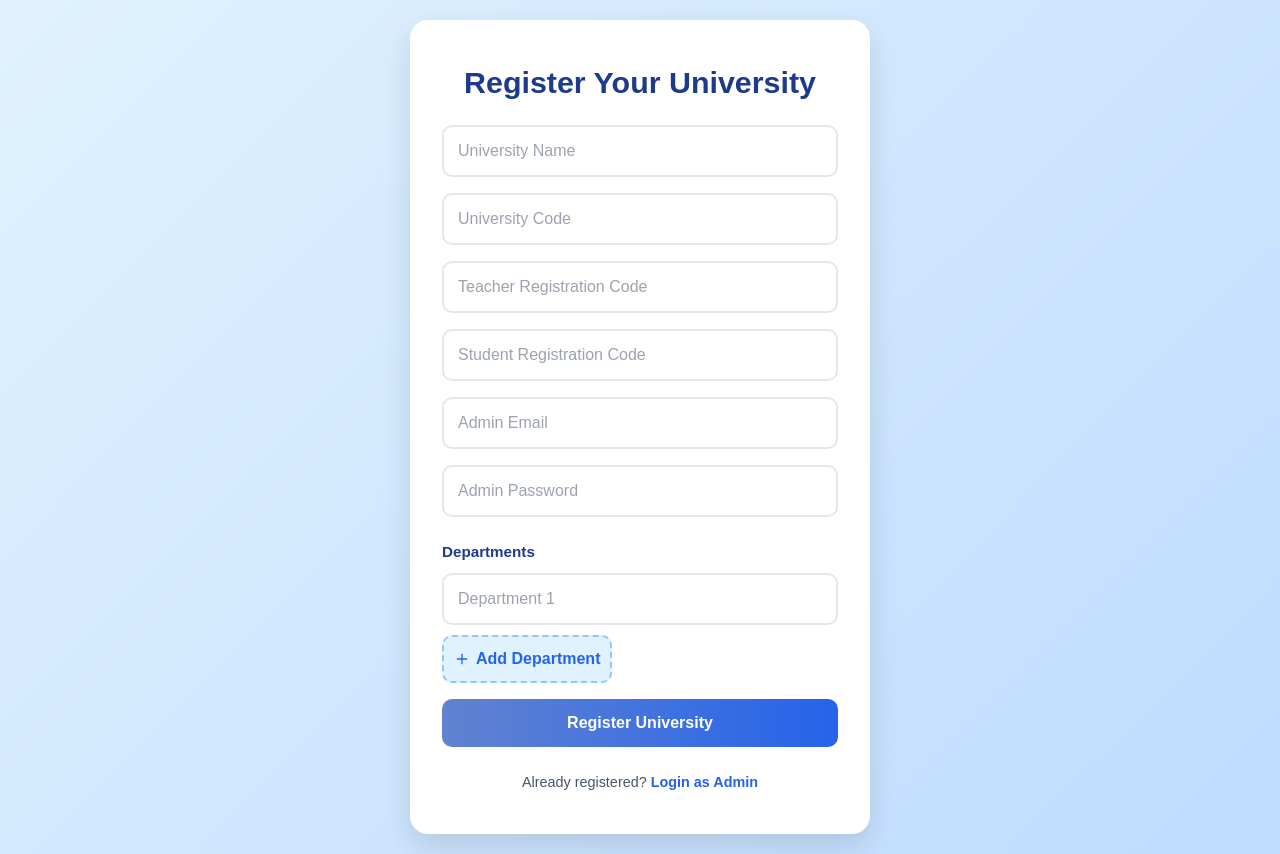
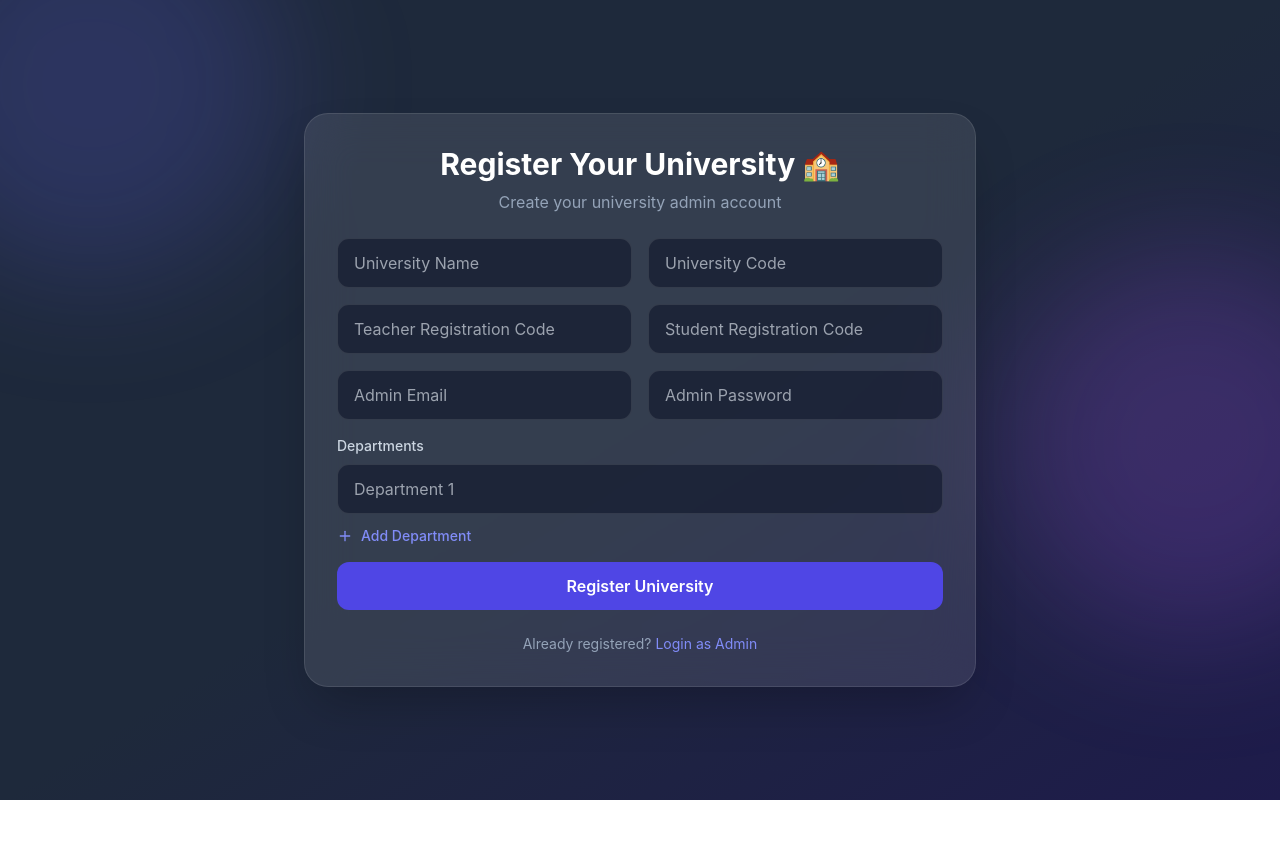
Before and after one commit to harshad1212/Campus_Buddy, a React (Create React App) app: page /register-university in a window 1280 px wide. After the commit the page ends 800 px from the top, so only its background shows below. Built offline with nearby package versions, Linux system fonts and the light colour scheme.

Commit message:
ui update

```diff
--- a/src/components/pages/AdminLogin.js
+++ b/src/components/pages/AdminLogin.js
@@ -2,12 +2,12 @@
 import React, { useState } from "react";
 import { Link, useNavigate } from "react-router-dom";
 import { motion } from "framer-motion";
-import { Loader2 } from "lucide-react";
-import "./css/AuthLayout.css"; // same CSS as login
+import { Loader2, Eye, EyeOff } from "lucide-react";
 
 const AdminLogin = () => {
   const [email, setEmail] = useState("");
   const [password, setPassword] = useState("");
+  const [showPassword, setShowPassword] = useState(false);
   const [loading, setLoading] = useState(false);
   const navigate = useNavigate();
 
@@ -19,7 +19,7 @@ const AdminLogin = () => {
       const res = await fetch(`${process.env.REACT_APP_API_URL}/api/login`, {
         method: "POST",
         headers: { "Content-Type": "application/json" },
-      body: JSON.stringify({ email, password }), // no need to force role here
+        body: JSON.stringify({ email, password }),
       });
 
       const data = await res.json();
@@ -30,17 +30,14 @@ const AdminLogin = () => {
         return;
       }
 
-    // ✅ Check if user is actually an admin
+      // ✅ Admin check
       if (data.user.role !== "admin") {
         alert("Access denied. Only admins can log in here.");
         return;
       }
 
-    // ✅ Save both token and user info
       localStorage.setItem("token", data.token);
       localStorage.setItem("user", JSON.stringify(data.user));
-
-    console.log("✅ Logged in admin:", data.user);
 
       alert(`Welcome, ${data.user.name}!`);
       navigate("/admin-dashboard");
@@ -51,60 +48,133 @@ const AdminLogin = () => {
     }
   };
 
+  return (
+    <div className="relative min-h-screen overflow-hidden bg-gradient-to-br from-slate-800 via-slate-800 to-indigo-950 flex items-center justify-center px-4">
 
-  return (
-    <div className="login-wrapper">
+      {/* ================= BACKGROUND BLOBS ================= */}
       <motion.div
-        className="login-card"
+        className="absolute -top-32 -left-32 w-96 h-96 bg-indigo-500/20 rounded-full blur-3xl"
+        animate={{ x: [0, 40, -20], y: [0, 30, -10] }}
+        transition={{ duration: 18, repeat: Infinity, ease: "easeInOut" }}
+      />
+      <motion.div
+        className="absolute top-1/3 -right-32 w-96 h-96 bg-purple-500/20 rounded-full blur-3xl"
+        animate={{ x: [0, -40, 20], y: [0, -30, 10] }}
+        transition={{ duration: 20, repeat: Infinity, ease: "easeInOut" }}
+      />
+      <motion.div
+        className="absolute bottom-0 left-1/3 w-96 h-96 bg-cyan-500/20 rounded-full blur-3xl"
+        animate={{ x: [0, 20, -30], y: [0, -20, 10] }}
+        transition={{ duration: 22, repeat: Infinity, ease: "easeInOut" }}
+      />
+
+      {/* ================= ADMIN LOGIN CARD ================= */}
+      <motion.div
         initial={{ opacity: 0, y: 40 }}
         animate={{ opacity: 1, y: 0 }}
         transition={{ duration: 0.6 }}
+        className="
+          relative z-10 my-10
+          w-full max-w-md
+          bg-white/10 backdrop-blur-xl
+          border border-white/10
+          rounded-3xl shadow-2xl
+          p-8 text-slate-200
+        "
       >
-        <motion.h2
-          className="login-title"
-          initial={{ y: -30, opacity: 0 }}
-          animate={{ y: 0, opacity: 1 }}
-          transition={{ delay: 0.1 }}
-        >
-          Admin Login
-        </motion.h2>
+        {/* TITLE */}
+        <h2 className="text-3xl font-bold text-center text-white mb-2">
+          Admin Login 🔐
+        </h2>
+        <p className="text-center text-slate-400 mb-6">
+          University administration access
+        </p>
 
-        <motion.form
-          onSubmit={handleAdminLogin}
-          className="login-form"
-          initial={{ opacity: 0, scale: 0.95 }}
-          animate={{ opacity: 1, scale: 1 }}
-          transition={{ delay: 0.2 }}
-        >
+        {/* FORM */}
+        <form onSubmit={handleAdminLogin} className="space-y-4">
           <input
             type="email"
             placeholder="University Email"
             value={email}
             onChange={(e) => setEmail(e.target.value)}
             required
+            className="
+              w-full px-4 py-3 rounded-xl
+              bg-slate-900/60 text-white
+              border border-white/10
+              focus:ring-2 focus:ring-indigo-500
+              outline-none
+            "
           />
+
+          {/* PASSWORD WITH TOGGLE */}
+          <div className="relative">
             <input
-            type="password"
+              type={showPassword ? "text" : "password"}
               placeholder="Password"
               value={password}
               onChange={(e) => setPassword(e.target.value)}
               required
+              className="
+                w-full px-4 py-3 rounded-xl
+                bg-slate-900/60 text-white
+                border border-white/10
+                focus:ring-2 focus:ring-indigo-500
+                outline-none
+              "
             />
-          <button type="submit" disabled={loading}>
-            {loading ? <Loader2 className="animate-spin" size={18} /> : "Login"}
+            <button
+              type="button"
+              onClick={() => setShowPassword(!showPassword)}
+              className="absolute right-3 top-1/2 -translate-y-1/2 text-slate-400 hover:text-white"
+            >
+              {showPassword ? <EyeOff size={18} /> : <Eye size={18} />}
             </button>
-        </motion.form>
+          </div>
 
-        <div className="login-links">
+          <button
+            type="submit"
+            disabled={loading}
+            className="
+              w-full py-3 rounded-xl
+              bg-indigo-600 hover:bg-indigo-500
+              text-white font-semibold
+              flex items-center justify-center
+              transition-all disabled:opacity-60
+            "
+          >
+            {loading ? <Loader2 className="animate-spin" size={20} /> : "Login"}
+          </button>
+        </form>
+
+        {/* LINKS */}
+        <div className="mt-6 text-sm text-center space-y-2">
           <p>
-            Don’t have an admin account?{" "}
-            <Link to="/register-university" className="link-primary">
-              Register University
+            <Link
+              to="/forgot-password"
+              className="text-slate-400 hover:text-white"
+            >
+              Forgot Password?
             </Link>
           </p>
-          <p>
-            <Link to="/forgot-password" className="link-secondary">
-              Forgot Password?
+        </div>
+
+        {/* FOOTER */}
+        <div className="mt-4 pt-4 border-t border-white/10 text-center text-sm">
+          <p className="text-slate-400 mb-1">Not an Admin?</p>
+          <Link
+            to="/login"
+            className="text-indigo-400 hover:underline font-medium"
+          >
+            Go to User Login
+          </Link>
+          <p className="mt-2">
+            or{" "}
+            <Link
+              to="/register-university"
+              className="text-indigo-400 hover:underline"
+            >
+              Register your University
             </Link>
           </p>
         </div>
--- a/src/components/pages/ForgotPassword.js
+++ b/src/components/pages/ForgotPassword.js
@@ -1,19 +1,20 @@
-import React, { useState } from 'react';
-import { Link } from 'react-router-dom';
-import { motion } from 'framer-motion';
-import './css/ForgotPassword.css';
+import React, { useState } from "react";
+import { Link } from "react-router-dom";
+import { motion } from "framer-motion";
+import { Loader2 } from "lucide-react";
 
-const API_BASE_URL = process.env.REACT_APP_API_URL || "http://localhost:4000";
+const API_BASE_URL =
+  process.env.REACT_APP_API_URL || "http://localhost:4000";
 
 const ForgotPassword = () => {
-  const [email, setEmail] = useState('');
-  const [message, setMessage] = useState('');
+  const [email, setEmail] = useState("");
+  const [message, setMessage] = useState(null);
   const [loading, setLoading] = useState(false);
 
   const handleReset = async (e) => {
     e.preventDefault();
     setLoading(true);
-    setMessage('');
+    setMessage(null);
 
     try {
       const res = await fetch(`${API_BASE_URL}/api/password/forgot`, {
@@ -21,49 +22,125 @@ const ForgotPassword = () => {
         headers: { "Content-Type": "application/json" },
         body: JSON.stringify({ email }),
       });
+
       const data = await res.json();
 
       if (res.ok) {
-        setMessage({ type: 'success', text: "✅ Password reset link sent! Check your email." });
+        setMessage({
+          type: "success",
+          text: "✅ Password reset link sent! Check your email.",
+        });
       } else {
-        setMessage({ type: 'error', text: `❌ ${data.message}` });
+        setMessage({
+          type: "error",
+          text: `❌ ${data.message || "Something went wrong"}`,
+        });
       }
-    } catch (err) {
-      setMessage({ type: 'error', text: "❌ Something went wrong. Try again." });
+    } catch {
+      setMessage({
+        type: "error",
+        text: "❌ Server error. Please try again.",
+      });
     } finally {
       setLoading(false);
     }
   };
 
   return (
-    <div className="forgot-wrapper">
+    <div className="relative min-h-screen overflow-hidden bg-gradient-to-br from-slate-800 via-slate-800 to-indigo-950 flex items-center justify-center px-4">
+
+      {/* BACKGROUND BLOBS */}
       <motion.div
-        className="forgot-card"
+        className="absolute -top-32 -left-32 w-96 h-96 bg-indigo-500/20 rounded-full blur-3xl"
+        animate={{ x: [0, 40, -20], y: [0, 30, -10] }}
+        transition={{ duration: 18, repeat: Infinity, ease: "easeInOut" }}
+      />
+      <motion.div
+        className="absolute top-1/3 -right-32 w-96 h-96 bg-purple-500/20 rounded-full blur-3xl"
+        animate={{ x: [0, -40, 20], y: [0, -30, 10] }}
+        transition={{ duration: 20, repeat: Infinity, ease: "easeInOut" }}
+      />
+
+      {/* CARD */}
+      <motion.div
         initial={{ opacity: 0, y: 40 }}
         animate={{ opacity: 1, y: 0 }}
         transition={{ duration: 0.6 }}
+        className="
+          relative z-10 w-full max-w-md
+          bg-white/10 backdrop-blur-xl
+          border border-white/10
+          rounded-3xl shadow-2xl
+          p-8 text-slate-200
+        "
       >
-        <h2 className="forgot-title">Forgot Password?</h2>
-        <form className="forgot-form" onSubmit={handleReset}>
+        <h2 className="text-3xl font-bold text-center text-white mb-2">
+          Forgot Password 🔐
+        </h2>
+        <p className="text-center text-slate-400 mb-6">
+          We’ll send you a reset link on your email
+        </p>
+
+        <form onSubmit={handleReset} className="space-y-4">
           <input
             type="email"
             placeholder="Enter your registered email"
             value={email}
             onChange={(e) => setEmail(e.target.value)}
             required
+            className="
+              w-full px-4 py-3 rounded-xl
+              bg-slate-900/60 text-white
+              border border-white/10
+              focus:ring-2 focus:ring-indigo-500
+              outline-none
+            "
           />
-          <button type="submit" disabled={loading}>
-            {loading ? "Sending..." : "Send Reset Link"}
+
+          <button
+            type="submit"
+            disabled={loading}
+            className="
+              w-full py-3 rounded-xl
+              bg-indigo-600 hover:bg-indigo-500
+              text-white font-semibold
+              flex items-center justify-center
+              transition-all disabled:opacity-60
+            "
+          >
+            {loading ? (
+              <Loader2 className="animate-spin" size={20} />
+            ) : (
+              "Send Reset Link"
+            )}
           </button>
         </form>
+
+        {/* MESSAGE */}
         {message && (
-          <p className={`message ${message.type === 'success' ? 'success' : 'error'}`}>
+          <div
+            className={`mt-4 text-sm text-center px-4 py-3 rounded-xl
+              ${
+                message.type === "success"
+                  ? "bg-green-500/20 text-green-400"
+                  : "bg-red-500/20 text-red-400"
+              }
+            `}
+          >
             {message.text}
-          </p>
+          </div>
         )}
-        <p className="login-link">
-          Remembered your password? <Link to="/login">Login</Link>
-        </p>
+
+        {/* FOOTER */}
+        <div className="mt-6 text-center text-sm text-slate-400">
+          Remembered your password?{" "}
+          <Link
+            to="/login"
+            className="text-indigo-400 hover:underline"
+          >
+            Login
+          </Link>
+        </div>
       </motion.div>
     </div>
   );
--- a/src/components/pages/RegisterUniversity.js
+++ b/src/components/pages/RegisterUniversity.js
@@ -2,7 +2,6 @@ import React, { useState } from "react";
 import { motion } from "framer-motion";
 import { Loader2, Plus, Trash2 } from "lucide-react";
 import { useNavigate, Link } from "react-router-dom";
-import "./css/AuthLayout.css";
 
 const RegisterUniversity = () => {
   const [formData, setFormData] = useState({
@@ -12,15 +11,14 @@ const RegisterUniversity = () => {
     studentCode: "",
     email: "",
     password: "",
-    departments: [""], // start with one department
+    departments: [""],
   });
 
   const [loading, setLoading] = useState(false);
   const navigate = useNavigate();
 
-  const handleChange = (e) => {
+  const handleChange = (e) =>
     setFormData({ ...formData, [e.target.name]: e.target.value });
-  };
 
   const handleDepartmentChange = (index, value) => {
     const updated = [...formData.departments];
@@ -28,17 +26,14 @@ const RegisterUniversity = () => {
     setFormData({ ...formData, departments: updated });
   };
 
-  const addDepartment = () => {
+  const addDepartment = () =>
+    setFormData({ ...formData, departments: [...formData.departments, ""] });
+
+  const removeDepartment = (index) =>
     setFormData({
       ...formData,
-      departments: [...formData.departments, ""],
+      departments: formData.departments.filter((_, i) => i !== index),
     });
-  };
-
-  const removeDepartment = (index) => {
-    const updated = formData.departments.filter((_, i) => i !== index);
-    setFormData({ ...formData, departments: updated });
-  };
 
   const handleRegister = async (e) => {
     e.preventDefault();
@@ -57,7 +52,7 @@ const RegisterUniversity = () => {
           universityCode: formData.universityCode,
           teacherCode: formData.teacherCode,
           studentCode: formData.studentCode,
-          departments: formData.departments.filter(d => d.trim() !== ""),
+          departments: formData.departments.filter((d) => d.trim() !== ""),
         }),
       });
 
@@ -79,75 +74,79 @@ const RegisterUniversity = () => {
   };
 
   return (
-    <div className="register-uni-wrapper">
+    <div className="relative py-10 min-h-screen overflow-hidden bg-gradient-to-br from-slate-800 via-slate-800 to-indigo-950 flex items-center justify-center px-4">
+
+      {/* BACKGROUND BLOBS */}
       <motion.div
-        className="register-uni-card"
+        className="absolute -top-32 -left-32 w-96 h-96 bg-indigo-500/20 rounded-full blur-3xl"
+        animate={{ x: [0, 40, -20], y: [0, 30, -10] }}
+        transition={{ duration: 18, repeat: Infinity, ease: "easeInOut" }}
+      />
+      <motion.div
+        className="absolute top-1/3 -right-32 w-96 h-96 bg-purple-500/20 rounded-full blur-3xl"
+        animate={{ x: [0, -40, 20], y: [0, -30, 10] }}
+        transition={{ duration: 20, repeat: Infinity, ease: "easeInOut" }}
+      />
+
+      {/* CARD */}
+      <motion.div
         initial={{ opacity: 0, y: 40 }}
         animate={{ opacity: 1, y: 0 }}
+        transition={{ duration: 0.6 }}
+        className="
+          relative z-10 w-full max-w-2xl
+          bg-white/10 backdrop-blur-xl
+          border border-white/10
+          rounded-3xl shadow-2xl
+          p-8 text-slate-200
+        "
       >
-        <h2 className="register-uni-title">Register Your University</h2>
+        <h2 className="text-3xl font-bold text-center text-white mb-2">
+          Register Your University 🏫
+        </h2>
+        <p className="text-center text-slate-400 mb-6">
+          Create your university admin account
+        </p>
 
-        <form className="register-uni-form" onSubmit={handleRegister}>
+        <form onSubmit={handleRegister} className="space-y-4">
+          {/* BASIC INFO */}
+          <div className="grid md:grid-cols-2 gap-4">
+            {[
+              ["universityName", "University Name"],
+              ["universityCode", "University Code"],
+              ["teacherCode", "Teacher Registration Code"],
+              ["studentCode", "Student Registration Code"],
+              ["email", "Admin Email", "email"],
+              ["password", "Admin Password", "password"],
+            ].map(([name, placeholder, type = "text"]) => (
               <input
-            type="text"
-            name="universityName"
-            placeholder="University Name"
-            value={formData.universityName}
+                key={name}
+                type={type}
+                name={name}
+                placeholder={placeholder}
+                value={formData[name]}
                 onChange={handleChange}
                 required
+                className="
+                  w-full px-4 py-3 rounded-xl
+                  bg-slate-900/60 text-white
+                  border border-white/10
+                  focus:ring-2 focus:ring-indigo-500
+                  outline-none
+                "
               />
+            ))}
+          </div>
 
-          <input
-            type="text"
-            name="universityCode"
-            placeholder="University Code"
-            value={formData.universityCode}
-            onChange={handleChange}
-            required
-          />
+          {/* DEPARTMENTS */}
+          <div className="mt-4">
+            <p className="text-sm text-slate-300 mb-2 font-medium">
+              Departments
+            </p>
 
-          <input
-            type="text"
-            name="teacherCode"
-            placeholder="Teacher Registration Code"
-            value={formData.teacherCode}
-            onChange={handleChange}
-            required
-          />
-
-          <input
-            type="text"
-            name="studentCode"
-            placeholder="Student Registration Code"
-            value={formData.studentCode}
-            onChange={handleChange}
-            required
-          />
-
-          <input
-            type="email"
-            name="email"
-            placeholder="Admin Email"
-            value={formData.email}
-            onChange={handleChange}
-            required
-          />
-
-          <input
-            type="password"
-            name="password"
-            placeholder="Admin Password"
-            value={formData.password}
-            onChange={handleChange}
-            required
-          />
-
-          {/* Departments Section */}
-          <div className="department-section">
-            <p className="section-title">Departments</p>
-
+            <div className="space-y-2">
               {formData.departments.map((dept, index) => (
-              <div className="department-row" key={index}>
+                <div key={index} className="flex gap-2">
                   <input
                     type="text"
                     placeholder={`Department ${index + 1}`}
@@ -156,35 +155,73 @@ const RegisterUniversity = () => {
                       handleDepartmentChange(index, e.target.value)
                     }
                     required
+                    className="
+                      flex-1 px-4 py-3 rounded-xl
+                      bg-slate-900/60 text-white
+                      border border-white/10
+                      focus:ring-2 focus:ring-indigo-500
+                      outline-none
+                    "
                   />
                   {formData.departments.length > 1 && (
                     <button
                       type="button"
-                    className="remove-btn"
                       onClick={() => removeDepartment(index)}
+                      className="
+                        px-3 rounded-xl
+                        bg-red-500/20 text-red-400
+                        hover:bg-red-500/30
+                      "
                     >
-                    <Trash2 size={16} />
+                      <Trash2 size={18} />
                     </button>
                   )}
                 </div>
               ))}
+            </div>
 
             <button
               type="button"
-              className="add-dept-btn"
               onClick={addDepartment}
+              className="
+                mt-3 flex items-center gap-2
+                text-indigo-400 hover:text-indigo-300
+                text-sm font-medium
+              "
             >
               <Plus size={16} /> Add Department
             </button>
           </div>
 
-          <button type="submit" disabled={loading}>
-            {loading ? <Loader2 className="animate-spin" /> : "Register University"}
+          {/* SUBMIT */}
+          <button
+            type="submit"
+            disabled={loading}
+            className="
+              w-full mt-6 py-3 rounded-xl
+              bg-indigo-600 hover:bg-indigo-500
+              text-white font-semibold
+              flex items-center justify-center
+              transition-all disabled:opacity-60
+            "
+          >
+            {loading ? (
+              <Loader2 className="animate-spin" size={20} />
+            ) : (
+              "Register University"
+            )}
           </button>
         </form>
 
-        <div className="register-uni-back">
-          Already registered? <Link to="/admin-login">Login as Admin</Link>
+        {/* FOOTER */}
+        <div className="mt-6 text-center text-sm text-slate-400">
+          Already registered?{" "}
+          <Link
+            to="/admin-login"
+            className="text-indigo-400 hover:underline"
+          >
+            Login as Admin
+          </Link>
         </div>
       </motion.div>
     </div>
```
Also changed, not shown: src/components/pages/Welcome.js (+44 -7 lines). Lines whose indentation alone changed are shown as unchanged.
